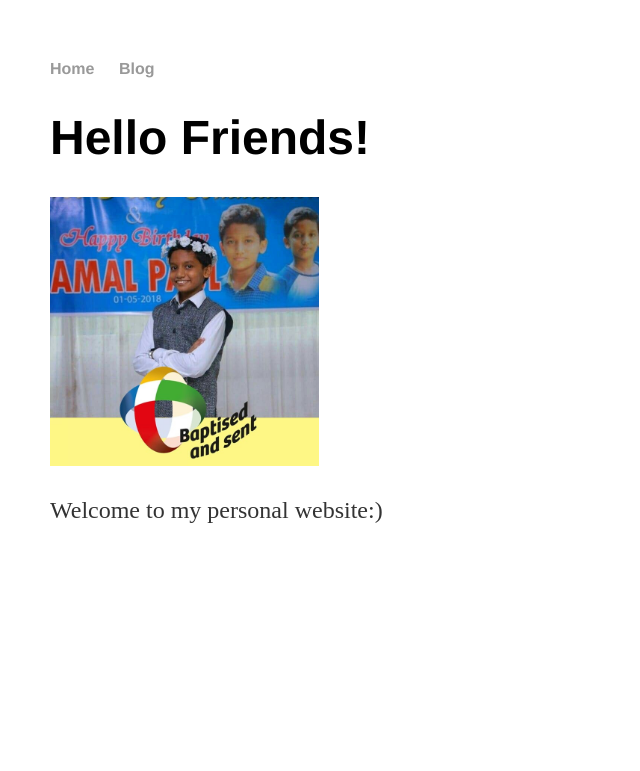
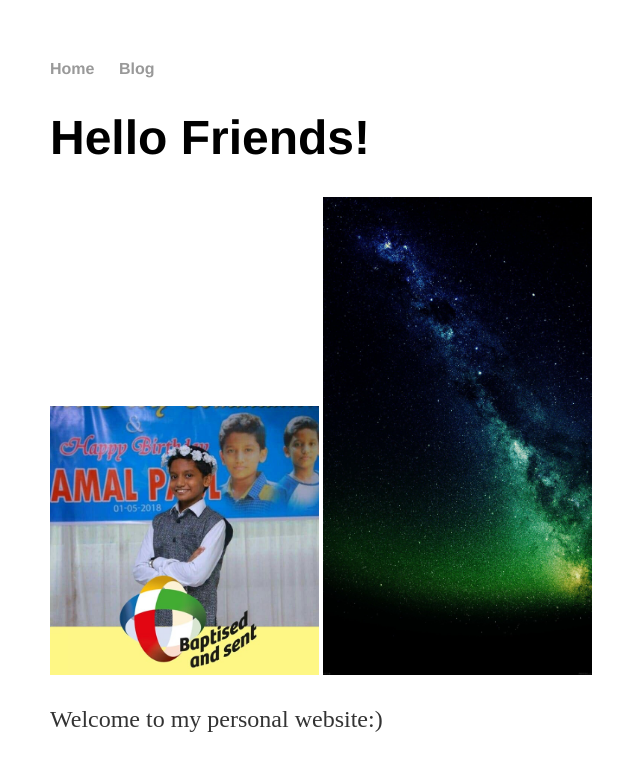
Before and after one commit to amalpaul28/amalpaul, a Jekyll site: the page built from index.html, in a window 1280 px wide. Shown: the top 771 px of the page, without its empty margins (142-782 px from the left). Built offline with Jekyll 4.4.1, drawn with Linux system fonts in a browser that asks for light colours.

Commit message:
Update index.html

```diff
--- a/index.html
+++ b/index.html
@@ -5,5 +5,6 @@ title: Amal Paul Kalaparambath
 <div class="blurb">
 	<h1>Hello Friends!</h1>
 	<img src="images/amal.jpg" width="30%" height="30%">
+        <img src="images/417995.jpg" width="30%" height="30%">
 	<p>Welcome to my personal website:)</p>
 </div>
```
